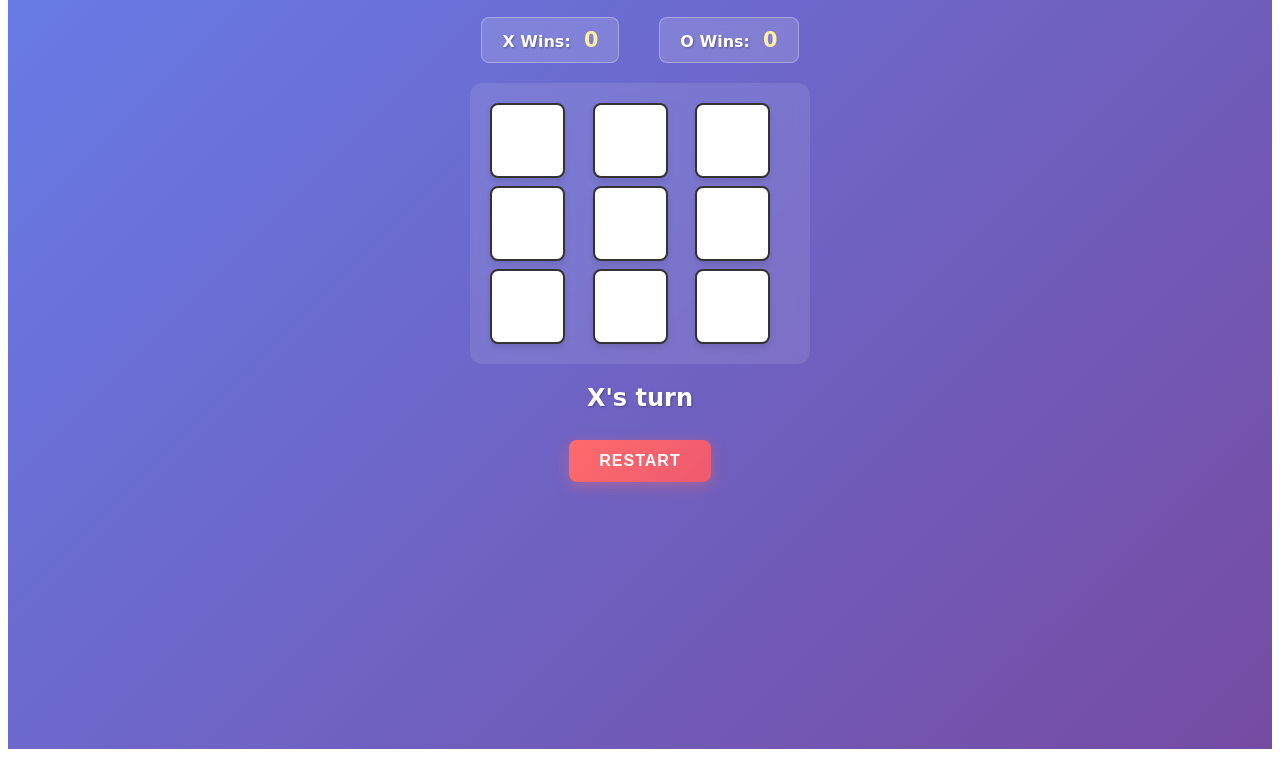
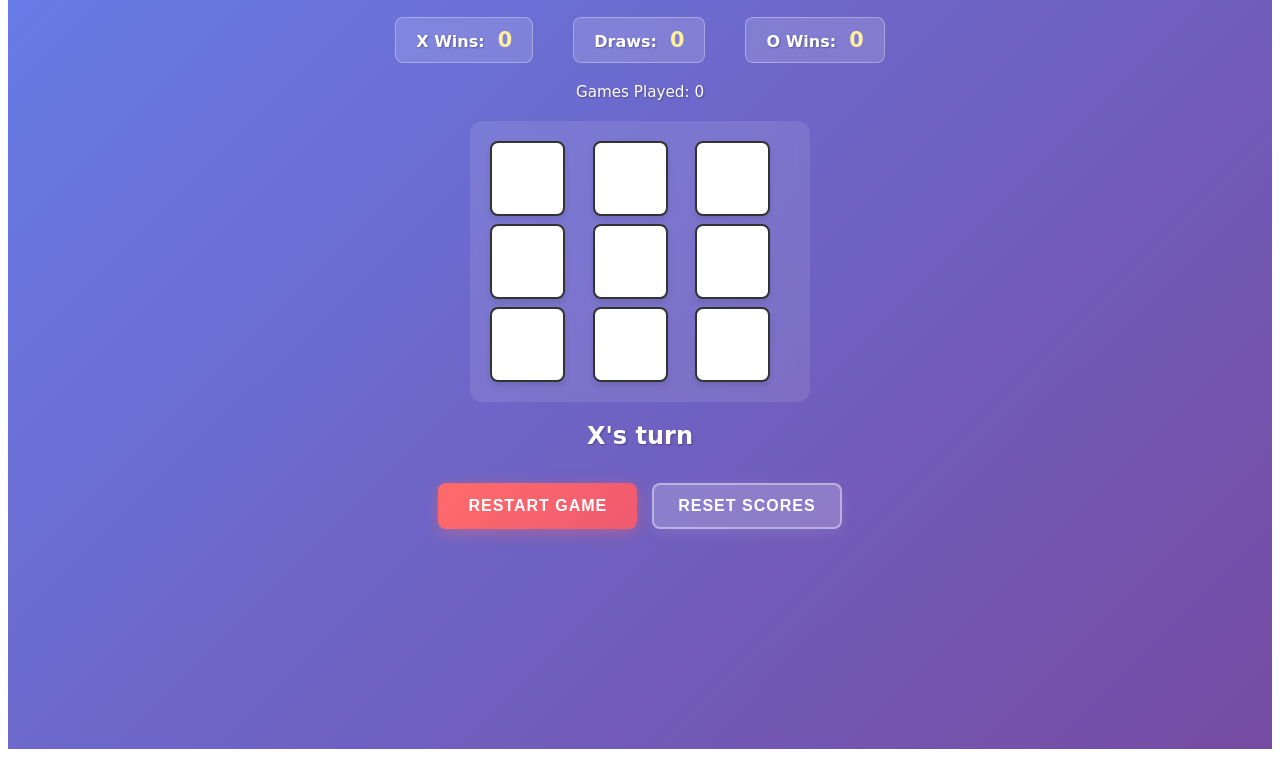
Before and after one commit to Herbert-C-byte/tic-tac-toe-beta, a plain HTML site: page index.html in a window 1280 px wide. Shown: the part 139-896 px from the top of the page. Drawn offline with Linux system fonts and the light colour scheme.

Commit message:
Added draw tracking/total games counter/reset scores button

```diff
--- a/index.html
+++ b/index.html
@@ -12,7 +12,11 @@
     <h1>Tic Tac Toe</h1>
     <div id="scoreBoard">
       <div class="score-item"><span class="score-label">X Wins:</span> <span id="xWins" class="score-value">0</span></div>
+      <div class="score-item"><span class="score-label">Draws:</span> <span id="draws" class="score-value">0</span></div>
       <div class="score-item"><span class="score-label">O Wins:</span> <span id="oWins" class="score-value">0</span></div>
+    </div>
+    <div id="stats">
+      <p id="gamesPlayed">Games Played: <span id="totalGames">0</span></p>
     </div>
     <div id="cellContainer" role="grid" aria-label="Tic Tac Toe board">
       <button type="button" data-cell-index="0" class="cell" aria-label="Cell 1" aria-pressed="false"></button>
@@ -26,7 +30,10 @@
       <button type="button" data-cell-index="8" class="cell" aria-label="Cell 9" aria-pressed="false"></button>
     </div>
     <h2 id="statusText" aria-live="polite" aria-atomic="true"></h2>
-    <button id="restartButton" type="button">Restart</button>
+    <div id="buttonContainer">
+      <button id="restartButton" type="button" class="btn btn-primary">Restart Game</button>
+      <button id="resetScoresButton" type="button" class="btn btn-secondary">Reset Scores</button>
+    </div>
   </main>
 
   <script src="script.js"></script>
--- a/script.js
+++ b/script.js
@@ -1,8 +1,11 @@
 const cells = document.querySelectorAll(".cell");
 const statusText = document.querySelector("#statusText");
 const restartButton = document.querySelector("#restartButton");
+const resetScoresButton = document.querySelector("#resetScoresButton");
 const xWinsDisplay = document.querySelector("#xWins");
 const oWinsDisplay = document.querySelector("#oWins");
+const drawsDisplay = document.querySelector("#draws");
+const totalGamesDisplay = document.querySelector("#totalGames");
 const winConditions = [
   [0, 1, 2],
   [3, 4, 5],
@@ -18,6 +21,8 @@ let currentPlayer = "X";
 let running = false;
 let xWins = 0;
 let oWins = 0;
+let draws = 0;
+let totalGames = 0;
 
 initializeGame();
 
@@ -27,6 +32,7 @@ function initializeGame() {
     cell.addEventListener("keydown", cellKeyDown);
   });
   restartButton.addEventListener("click", restartGame);
+  resetScoresButton.addEventListener("click", resetScores);
   statusText.textContent = `${currentPlayer}'s turn`;
   running = true;
 }
@@ -108,11 +114,17 @@ function checkWinner() {
       oWins++;
       oWinsDisplay.textContent = oWins;
     }
+    totalGames++;
+    totalGamesDisplay.textContent = totalGames;
     cells.forEach(cell => cell.disabled = true);
   }
   else if(!options.includes("")){
     statusText.textContent = `Draw!`;
     running = false;
+    draws++;
+    drawsDisplay.textContent = draws;
+    totalGames++;
+    totalGamesDisplay.textContent = totalGames;
   }
   else{
     changePlayer();
@@ -131,3 +143,15 @@ function restartGame() {
   });
   running = true;
 }
+
+function resetScores() {
+  xWins = 0;
+  oWins = 0;
+  draws = 0;
+  totalGames = 0;
+  xWinsDisplay.textContent = 0;
+  oWinsDisplay.textContent = 0;
+  drawsDisplay.textContent = 0;
+  totalGamesDisplay.textContent = 0;
+  restartGame();
+}
--- a/styles.css
+++ b/styles.css
@@ -181,6 +181,81 @@ h2 {
   transform: translateY(0);
 }
 
+#stats {
+  color: #fff;
+  font-size: 0.95em;
+  margin: 15px 0;
+  text-shadow: 1px 1px 2px rgba(0, 0, 0, 0.3);
+  font-weight: 500;
+}
+
+#buttonContainer {
+  display: flex;
+  gap: 15px;
+  justify-content: center;
+  flex-wrap: wrap;
+  margin-top: 25px;
+}
+
+.btn {
+  padding: 12px 24px;
+  font-size: 1em;
+  border: none;
+  border-radius: 8px;
+  cursor: pointer;
+  font-weight: bold;
+  transition: all 200ms ease;
+  text-transform: uppercase;
+  letter-spacing: 1px;
+  box-shadow: 0 4px 15px rgba(0, 0, 0, 0.2);
+}
+
+.btn-primary {
+  background: linear-gradient(135deg, #ff6b6b, #ee5a6f);
+  color: white;
+  box-shadow: 0 4px 15px rgba(255, 107, 107, 0.4);
+}
+
+.btn-primary:hover {
+  transform: translateY(-2px);
+  box-shadow: 0 6px 20px rgba(255, 107, 107, 0.6);
+}
+
+.btn-primary:active {
+  transform: translateY(0);
+}
+
+.btn-secondary {
+  background: rgba(255, 255, 255, 0.2);
+  color: #fff;
+  border: 2px solid rgba(255, 255, 255, 0.4);
+  box-shadow: 0 4px 15px rgba(255, 255, 255, 0.1);
+}
+
+.btn-secondary:hover {
+  background: rgba(255, 255, 255, 0.3);
+  border-color: rgba(255, 255, 255, 0.6);
+  transform: translateY(-2px);
+  box-shadow: 0 6px 20px rgba(255, 255, 255, 0.2);
+}
+
+.btn-secondary:active {
+  transform: translateY(0);
+}
+
+@keyframes fadeIn {
+  from {
+    opacity: 0;
+  }
+  to {
+    opacity: 1;
+  }
+}
+
+h2 {
+  animation: fadeIn 0.3s ease-in;
+}
+
 @media (max-width: 600px) {
   h1 {
     font-size: 2em;
```
